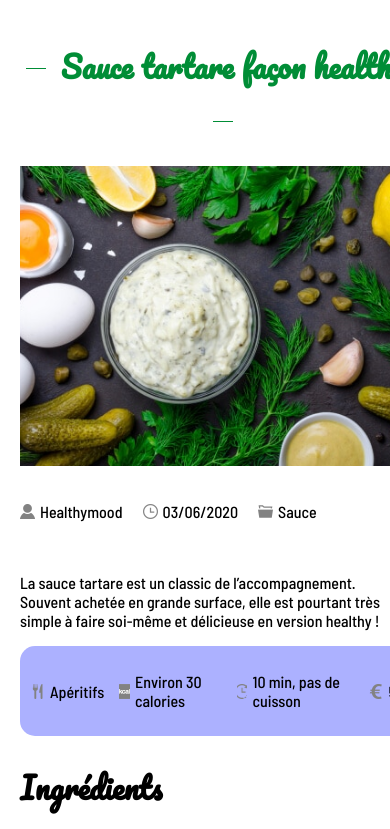
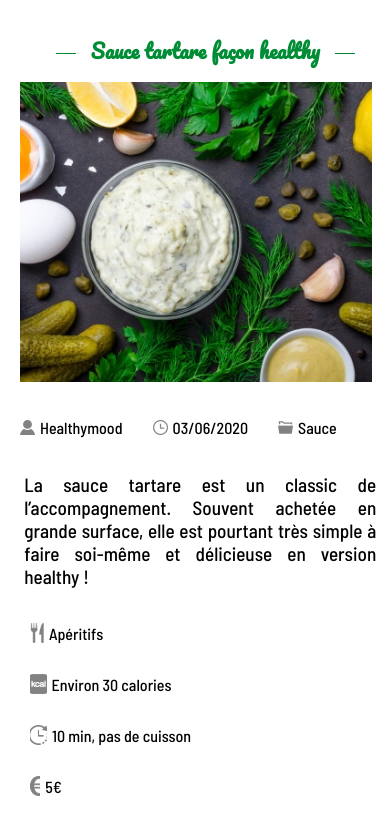
Before and after one commit to WildCodeSchool/healthymood-front, a React (Create React App) app: page / in a window 390 px wide. Shown: the top 829 px of the page. Built offline with nearby package versions, Linux system fonts and the light colour scheme.

Commit message:
add responsive css

```diff
--- a/src/Pages/Recipe.js
+++ b/src/Pages/Recipe.js
@@ -92,7 +92,7 @@ function Recette() {
                     <span className='picto-container' style={{ backgroundImage: `url(${categoryImage})` }} /><p>{recipesInfo.recipe.category}</p>
                 </div>
             </header>
-            <p>{recipesInfo.recipe.intro}</p>
+            <p className='recipe-intro'>{recipesInfo.recipe.intro}</p>
             <div className='recipe-info'>
                 <div className='picto-info-container'>
                     <span className='picto-container' style={{ backgroundImage: `url(${mealTypeImage})` }} /><p>{recipesInfo.recipe.meal_type}</p>
@@ -108,7 +108,7 @@ function Recette() {
                 </div>
             </div>
             <div className='instructions-container'>
-                <h2>Ingrédients</h2>
+                <h2 className='ingrédients'>Ingrédients</h2>
                 <ul>
                     {recipesInfo.recipe.ingredients.map(ingredient => {
                         return (
--- a/src/Styles/App.css
+++ b/src/Styles/App.css
@@ -1,41 +1,6 @@
 .App {
   text-align: center;
   position:relative;
-}
-
-.App-logo {
-  height: 40vmin;
-  pointer-events: none;
-}
-
-@media (prefers-reduced-motion: no-preference) {
-  .App-logo {
-    animation: App-logo-spin infinite 20s linear;
-  }
-}
-
-.App-header {
-  background-color: #282c34;
-  min-height: 100vh;
-  display: flex;
-  flex-direction: column;
-  align-items: center;
-  justify-content: center;
-  font-size: calc(10px + 2vmin);
-  color: white;
-}
-
-.App-link {
-  color: #61dafb;
-}
-
-@keyframes App-logo-spin {
-  from {
-    transform: rotate(0deg);
-  }
-  to {
-    transform: rotate(360deg);
-  }
 }
 
 h1, h2, h3, h4 {
@@ -44,4 +9,6 @@ h1, h2, h3, h4 {
 }
 p, li {
   font-family:var(--secondaryFont);
+  text-align: justify;
+  padding-right: 10px;
 }
--- a/src/Styles/Recipe.css
+++ b/src/Styles/Recipe.css
@@ -52,6 +52,10 @@
 .recipe-container .recipe-info p {
     margin-right:15px;
 }
+.recipe-intro{
+  text-align: justify;
+  word-wrap: break-word;
+}
 .recipe-container .publication-info {
     display:flex;
     padding:20px 0;
@@ -80,3 +84,59 @@
 .recipe-container .publication-info .picto-container:nth-of-type(2), .recipe-container .publication-info .picto-container:nth-of-type(3) {
     margin-left:20px;
 }
+
+
+@media only screen and (max-width: 767px) {
+
+  .recipe-container{
+    max-width:95%;
+  }
+  .recipe-container .recipe-title{
+    font-size: 20px;
+  }
+  .recipe-container .recipe-title::after {
+    top: -5px;
+}
+.recipe-container .recipe-title::before {
+    top: -5px;
+}
+  .reciper-banner-image{
+    max-width:95%;
+  }
+  .recipe-intro{
+    width: 95%;
+    margin: auto;
+    padding-right: 10px;
+    padding-bottom: 10px;
+    font-size: 1.2em;
+    word-wrap: break-word;
+  }
+  .recipe-container .recipe-info{
+    width: 95%;
+    max-width:90%;
+    background-color: white;
+    display: flex;
+    flex-direction:column;
+    align-items:flex-start;
+
+  }
+  .recipe-container .recipe-info p{
+    width: 95%;
+    max-width:90%;
+  }
+  .recipe-container .recipe-info p {
+    margin-right:2px;
+  }
+  .instructions-container ul {
+    margin:0;
+    padding-left:12px;
+    border:0;
+  }
+  .recipe-container .recipe-info .picto-container{
+    width: 20px;
+    height: 20px;
+  }
+  .ingrédients{
+    margin-top: 0;
+  }
+}
```
